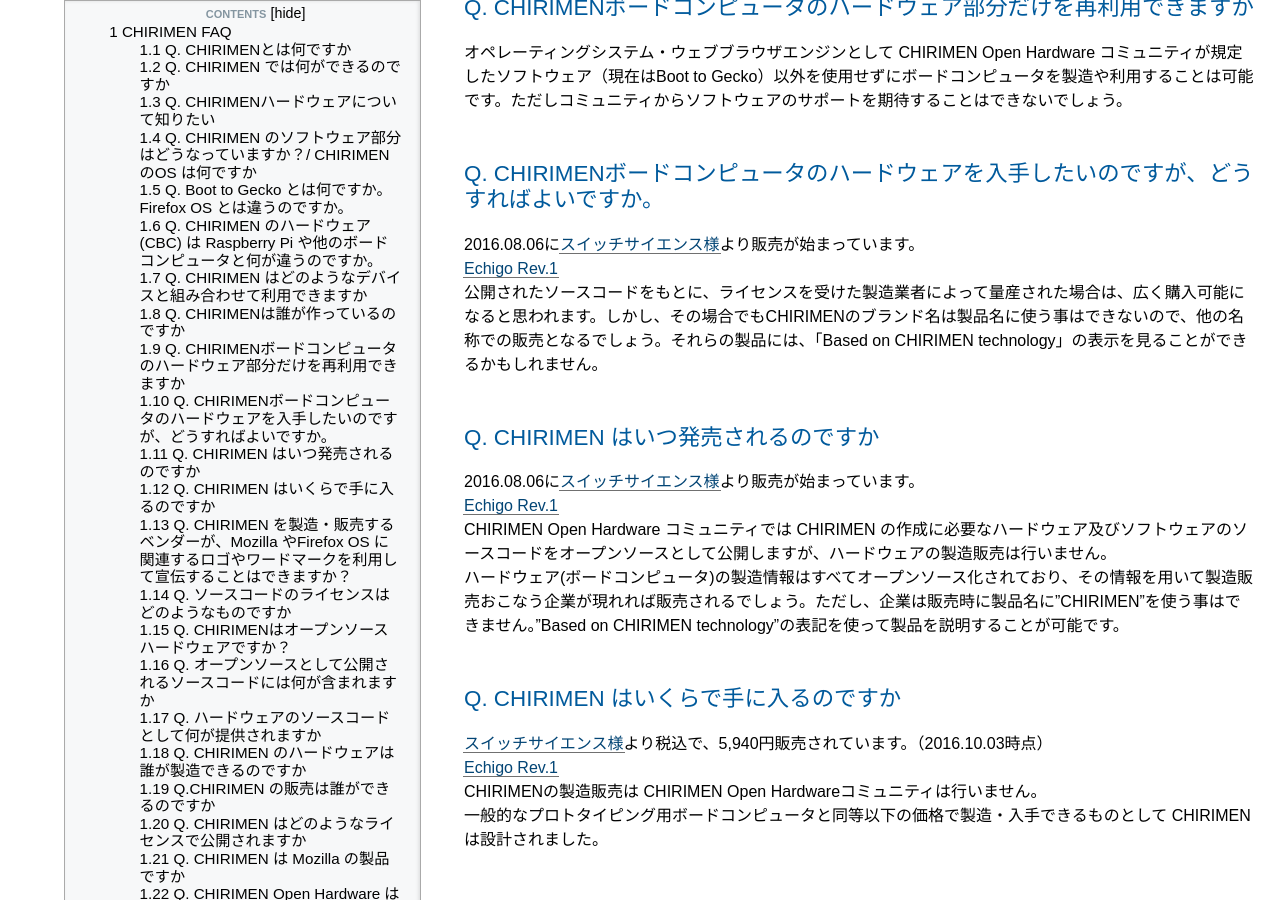
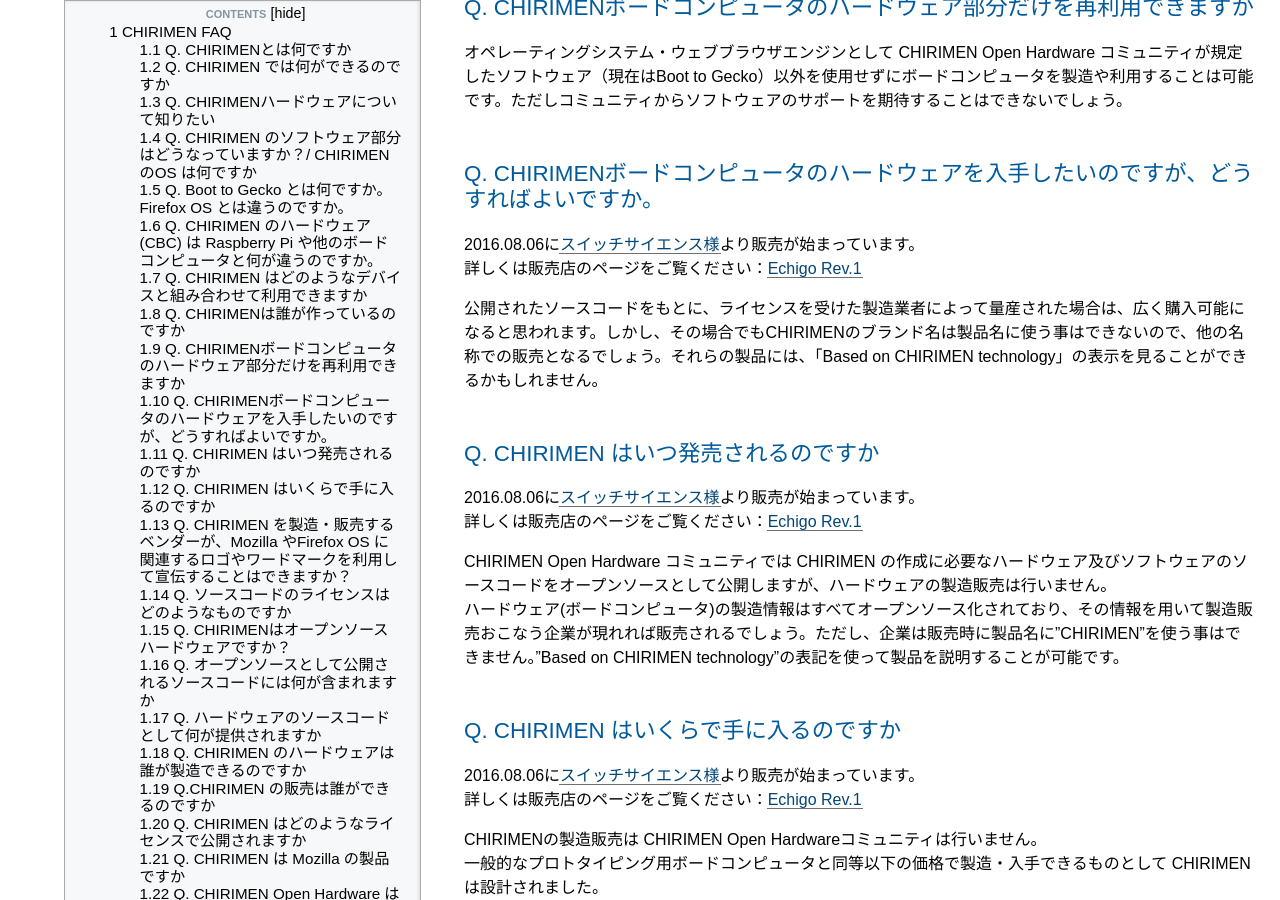
Before and after one commit to chirimen-oh/chirimen-oh.github.io, a Jekyll site: the page built from docs/ja/FAQ.md, in a window 1280 px wide and 900 px high, scrolled down 1583 px. Built offline with Jekyll 4.4.1, drawn with Linux system fonts in a browser that asks for light colours; nearby versions of some CDN libraries.

Commit message:
CHIIRMENボード発売正式発表に伴う修正 #62 の レビュー指摘修正

```diff
--- a/docs/ja/FAQ.md
+++ b/docs/ja/FAQ.md
@@ -37,18 +37,21 @@ CHIRIMEN Open Hardware コミュニティによって開発されました。し
 
 ## Q. CHIRIMENボードコンピュータのハードウェアを入手したいのですが、どうすればよいですか。
 2016.08.06に[スイッチサイエンス様](https://www.switch-science.com/)より販売が始まっています。
-[Echigo Rev.1](https://www.switch-science.com/catalog/2833/)
+詳しくは販売店のページをご覧ください：[Echigo Rev.1](https://www.switch-science.com/catalog/2833/)
+
 公開されたソースコードをもとに、ライセンスを受けた製造業者によって量産された場合は、広く購入可能になると思われます。しかし、その場合でもCHIRIMENのブランド名は製品名に使う事はできないので、他の名称での販売となるでしょう。それらの製品には、「Based on CHIRIMEN technology」の表示を見ることができるかもしれません。
 
 ## Q. CHIRIMEN はいつ発売されるのですか
 2016.08.06に[スイッチサイエンス様](https://www.switch-science.com/)より販売が始まっています。
-[Echigo Rev.1](https://www.switch-science.com/catalog/2833/)
+詳しくは販売店のページをご覧ください：[Echigo Rev.1](https://www.switch-science.com/catalog/2833/)
+
 CHIRIMEN Open Hardware コミュニティでは CHIRIMEN の作成に必要なハードウェア及びソフトウェアのソースコードをオープンソースとして公開しますが、ハードウェアの製造販売は行いません。
 ハードウェア(ボードコンピュータ)の製造情報はすべてオープンソース化されており、その情報を用いて製造販売おこなう企業が現れれば販売されるでしょう。ただし、企業は販売時に製品名に"CHIRIMEN"を使う事はできません。"Based on CHIRIMEN technology"の表記を使って製品を説明することが可能です。
 
 ## Q. CHIRIMEN はいくらで手に入るのですか
-[スイッチサイエンス様](https://www.switch-science.com/)より税込で、5,940円販売されています。（2016.10.03時点）
-[Echigo Rev.1](https://www.switch-science.com/catalog/2833/)
+2016.08.06に[スイッチサイエンス様](https://www.switch-science.com/)より販売が始まっています。
+詳しくは販売店のページをご覧ください：[Echigo Rev.1](https://www.switch-science.com/catalog/2833/)
+
 CHIRIMENの製造販売は CHIRIMEN Open Hardwareコミュニティは行いません。
 一般的なプロトタイピング用ボードコンピュータと同等以下の価格で製造・入手できるものとして CHIRIMEN は設計されました。
 
```
Also changed, not shown: docs/en/FAQ.md (+7 -4 lines).
